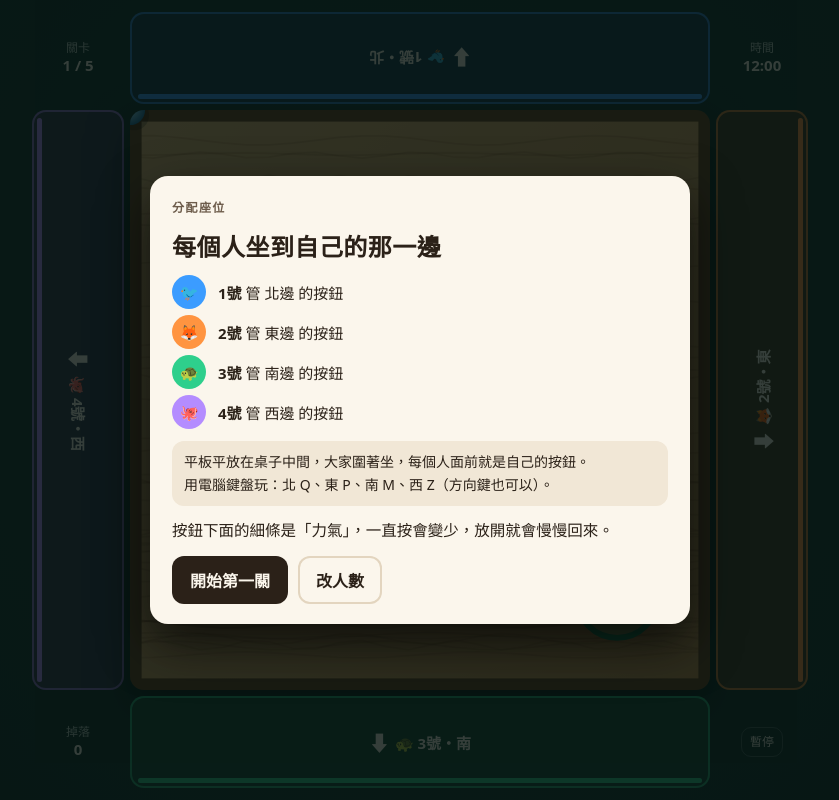
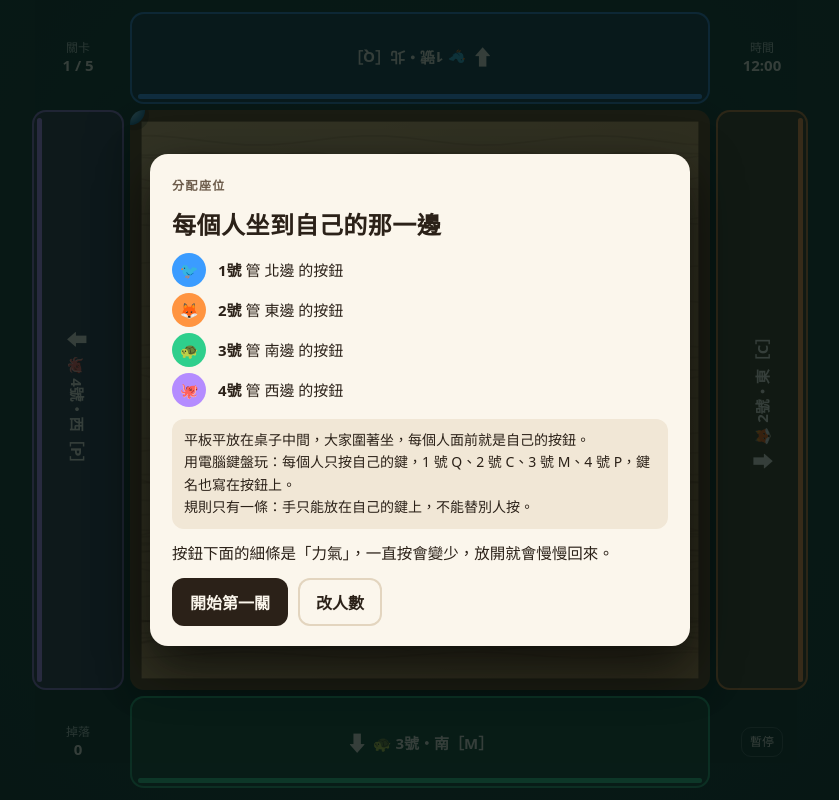
Before and after one commit to peitt1940-creator/weekly-games, a plain HTML site: page tilt-together/index.html in a window 1280 px wide. Both pictures are taken after a click on the button "下一步：分配座位". Shown: the whole page, without its empty margins (220-1059 px from the left). Drawn offline with Linux system fonts and the light colour scheme.

Commit message:
一起歪一點：鍵盤改成依人分區、移除方向鍵

```diff
--- a/tilt-together/index.html
+++ b/tilt-together/index.html
@@ -114,7 +114,13 @@ const SEATS={
   2:{N:1,E:1,S:2,W:2},
   3:{N:1,E:2,S:3,W:3},
   4:{N:1,E:2,S:3,W:4}};
-const KEYS={q:'N',arrowup:'N',p:'E',arrowright:'E',m:'S',arrowdown:'S',z:'W',arrowleft:'W'};
+// 鍵盤：依「人」分區，不用方向鍵（方向鍵會讓一個人一隻手就包辦四個方向）
+// 4 人：Q／C／M／P 由左到右排開；3 人：3 號右手管 O、P；2 人：1 號左手 Q、W，2 號右手 O、P
+const KEYSETS={
+  2:{N:'q',E:'w',S:'o',W:'p'},
+  3:{N:'q',E:'g',S:'o',W:'p'},
+  4:{N:'q',E:'c',S:'m',W:'p'}};
+function keyDir(k){const m=KEYSETS[G.players];return DIRS.find(d=>m[d]===k);}
 
 // ---------- 關卡（木盤座標 0–100） ----------
 const LEVELS=[
@@ -163,7 +169,7 @@ window.addEventListener('resize',layout);
 // ---------- 按鈕 ----------
 function labelPads(){
   DIRS.forEach(d=>{const p=PLAYERS[G.seat[d]-1];const el=$('#pad'+d);el.style.setProperty('--c',p.c);
-    el.querySelector('.who').textContent=`${p.icon} ${p.name}・${DNAME[d]}`;});
+    el.querySelector('.who').textContent=`${p.icon} ${p.name}・${DNAME[d]}［${KEYSETS[G.players][d].toUpperCase()}］`;});
 }
 DIRS.forEach(d=>{
   const el=$('#pad'+d);
@@ -172,8 +178,8 @@ DIRS.forEach(d=>{
   el.addEventListener('pointerup',up);el.addEventListener('pointercancel',up);el.addEventListener('lostpointercapture',up);
   el.addEventListener('contextmenu',e=>e.preventDefault());
 });
-window.addEventListener('keydown',e=>{const d=KEYS[e.key.toLowerCase()];if(d){G.keyHeld[d]=true;e.preventDefault();}});
-window.addEventListener('keyup',e=>{const d=KEYS[e.key.toLowerCase()];if(d){G.keyHeld[d]=false;}});
+window.addEventListener('keydown',e=>{const d=keyDir(e.key.toLowerCase());if(d){G.keyHeld[d]=true;e.preventDefault();}});
+window.addEventListener('keyup',e=>{const d=keyDir(e.key.toLowerCase());if(d){G.keyHeld[d]=false;}});
 window.addEventListener('blur',()=>{DIRS.forEach(d=>{G.keyHeld[d]=false;G.held[d].clear();});});
 
 // ---------- 物理 ----------
@@ -315,7 +321,7 @@ function screenSeat(){
     return `<span class="dot" style="background:${p.hex}">${p.icon}</span><span><b>${p.name}</b> 管 ${ds} 的按鈕</span>`;}).join('');
   show(`<div class="eyebrow">分配座位</div><h2>每個人坐到自己的那一邊</h2>
   <div class="seat">${rows}</div>
-  <div class="note">平板平放在桌子中間，大家圍著坐，每個人面前就是自己的按鈕。${G.players===2?'兩個人的話，一個人管上和右，另一個人管下和左。':''}${G.players===3?'3 號管下和左兩個按鈕。':''}<br>用電腦鍵盤玩：北 Q、東 P、南 M、西 Z（方向鍵也可以）。</div>
+  <div class="note">平板平放在桌子中間，大家圍著坐，每個人面前就是自己的按鈕。${G.players===2?'兩個人的話，一個人管上和右，另一個人管下和左。':''}${G.players===3?'3 號管下和左兩個按鈕。':''}<br>用電腦鍵盤玩：每個人只按自己的鍵，${G.players===2?'1 號用左手 Q、W，2 號用右手 O、P':G.players===3?'1 號 Q、2 號 G、3 號 O 和 P':'1 號 Q、2 號 C、3 號 M、4 號 P'}，鍵名也寫在按鈕上。<br>規則只有一條：手只能放在自己的鍵上，不能替別人按。</div>
   <p>按鈕下面的細條是「力氣」，一直按會變少，放開就會慢慢回來。</p>
   <div class="row"><button class="btn" id="goL">開始第一關</button><button class="btn alt" id="back">改人數</button></div>`);
   $('#goL').onclick=()=>{G.level=0;G.timeLeft=720;G.stats=[];G.fallTotal=0;G.holdSec={1:0,2:0,3:0,4:0};G.exhausts=0;G.bumps=0;screenLevel();};
```
Also changed, not shown: 1 other file.
